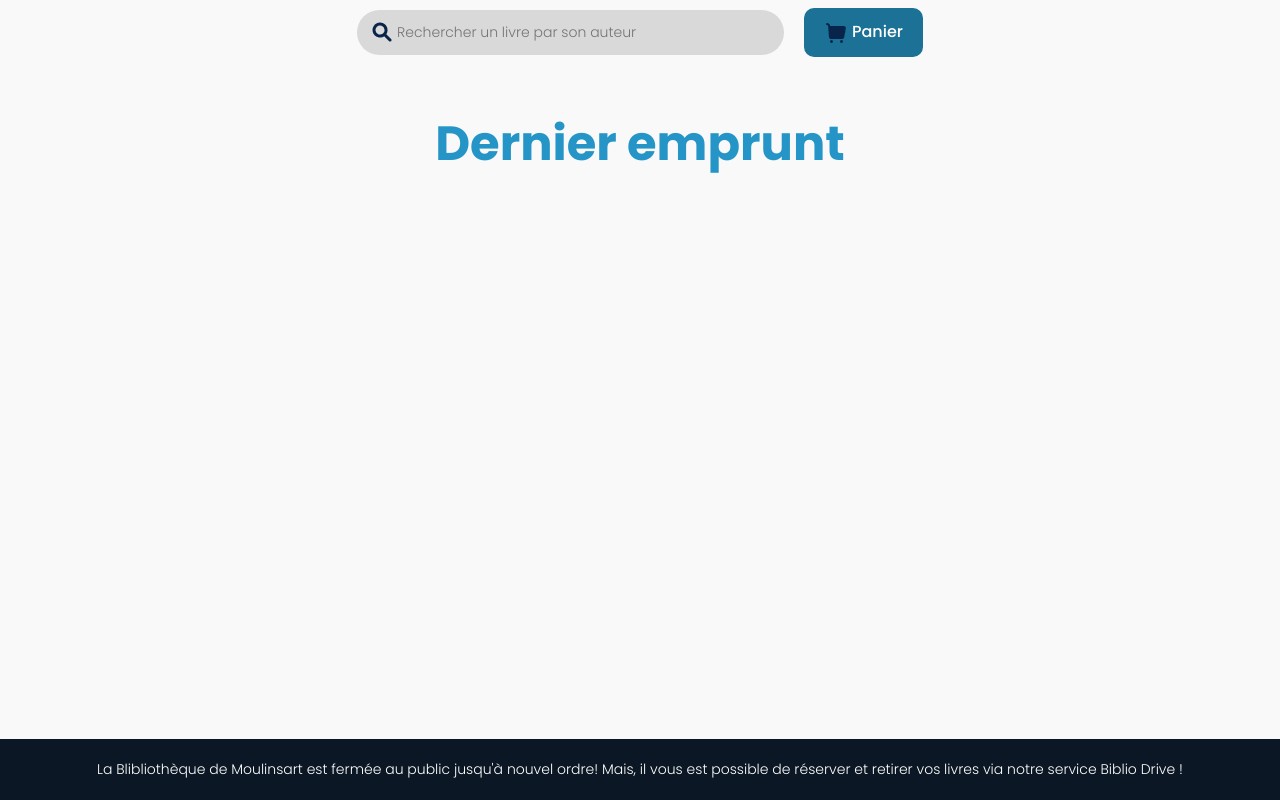
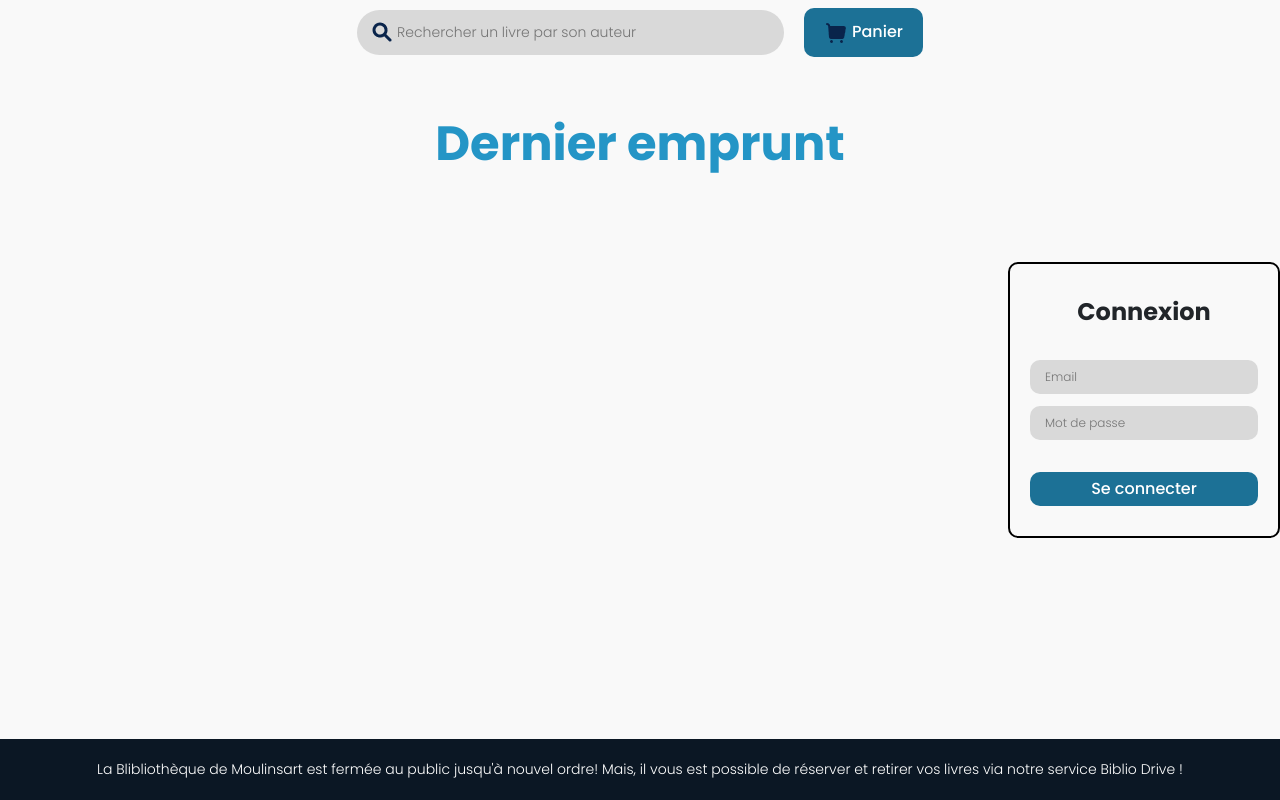
Before and after one commit to LOUDO56/bibliodrive, a PHP site: page /accueil.php in a window 1280 px wide. Run offline with PHP 8.4, Linux system fonts and the light colour scheme.

Commit message:
Connexion utilisateur

```diff
--- a/accueil.php
+++ b/accueil.php
@@ -9,13 +9,15 @@
 </head>
 <body>
     <?php
-
+        require("utilitaires/authentification.php");
         require("utilitaires/entete.html");
+    ?>
+    <h1 class="dernier-emprunt">
+        Dernier emprunt
+    </h1>
+    <?php
         require("utilitaires/message_important.html");
     ?>
 
-    <h1 class="dernier-emprunt">
-        Dernier emprunt
-    </h1>
 </body>
 </html>
--- a/style.css
+++ b/style.css
@@ -1,7 +1,9 @@
 
 @import url('https://fonts.googleapis.com/css2?family=Poppins:wght@300;500;600;700&display=swap');
 
-
+:root{
+    --button-color: #1C7196;
+}
 
 *{
     padding: 0;
@@ -53,16 +55,12 @@ footer p {
     margin-left: 20px;
     padding: 12px 20px;
     border: none;
-    background-color: #1C7196;
+    background-color: var(--button-color);
     border-radius: 10px;
     color: white;
     transition: 150ms ease;
 }
 
-.panier:hover{
-    background-color: #258cb8;
-    box-shadow: 0 0 50px #2eaae060;
-}
 
 
 /* Accueil */
@@ -75,3 +73,82 @@ footer p {
     font-weight: bold;
     margin-top: 50px;
 }
+
+
+
+/* Login */
+
+.container-pos{
+    position: absolute;
+    /* right: 0;
+    top: 17em;
+    max-width: 15em; */
+    height: 100%;
+    width: 100%;
+    display: flex;
+    justify-content: right;
+    align-items: center;
+}
+
+.authen-container{
+    padding: 30px 20px;
+    border: 2px solid black;
+    text-align: center;
+    border-radius: 10px;
+    width: 17em;
+}
+
+
+.form-login{
+    display: flex;
+    flex-direction: column;
+    justify-content: center;
+    gap: 12px;
+}
+
+.form-login input:not(input[type="submit"]){
+    font-size: 12px;
+    font-weight: 300;
+}
+
+
+.form-login input{
+    border-radius: 10px;
+}
+
+.titre-form{
+    font-size: 24px;
+    font-weight: bold;
+    margin-bottom: 30px;
+}
+
+.input-login{
+    background-color: #D9D9D9;
+    border: none;
+    padding: 8px 15px;
+}
+
+.submit-login{
+    margin-top: 20px;
+    background-color: var(--button-color);
+    border: none;
+    color: white;
+    padding: 5px 15px;
+    transition: 150ms ease;
+}
+
+.erreur-connexion{
+    color: rgb(226, 97, 97);
+    font-size: 13px;
+    margin-bottom: 0 !important;
+}
+
+
+.panier:hover, .submit-login:hover{
+    background-color: #258cb8;
+    box-shadow: 0 0 50px #2eaae060;
+}
+
+.admin-account{
+    color: #cf3325;
+}
--- /dev/null
+++ b/utilitaires/authentification.php
@@ -0,0 +1,71 @@
+
+<?php require_once('connexion.php')?>
+<div class="container-pos">
+    <div class="authen-container">
+        <?php
+            // Vérifier si utilisateur authentifié.
+            if(isset($_POST["email"])) {
+                $requete = $connexion->prepare("SELECT profil FROM utilisateur WHERE mel = :email AND motdepasse = :mdp");
+                $requete->bindValue(":email", $_POST["email"], PDO::PARAM_STR);
+                $requete->bindValue(":mdp", $_POST["mdp"], PDO::PARAM_STR);
+                $requete->execute();
+                $requete->setFetchMode(PDO::FETCH_OBJ);
+
+                $utilisateur = $requete->fetch();
+
+                if($utilisateur) {
+                    $_SESSION["email"] = $_POST["email"];
+                    $_SESSION["connected"] = TRUE;
+                }
+                else{
+                    $erreur_connexion = TRUE;
+                    $email_renseigne = $_POST["email"];
+                }
+
+            }
+
+
+            if(isset($_SESSION["connected"])){
+                if(isset($_POST["logoff"])) unset($_SESSION["connected"]); // Déconnecter l'utilisateur
+                else
+                $requete = $connexion->prepare("SELECT mel,nom,prenom,adresse,profil FROM utilisateur WHERE mel = :email");
+                $requete->bindValue(":email", $_SESSION["email"], PDO::PARAM_STR);
+                $requete->execute();
+                $requete->setFetchMode(PDO::FETCH_OBJ);
+                $utilisateur = $requete->fetch();
+                echo '<p class="titre-form"> Bonjour '.$utilisateur->nom.' '.$utilisateur->prenom.'</p>';
+                echo '<p class="email-set">'.$utilisateur->mel.'</p>';
+                if($utilisateur->profil == "client"){
+                    echo '<p class="adresse-set">'.$utilisateur->adresse.'</p>';
+                } else {
+                    echo '<p class="admin-account">Vous êtes Administrateur</p>';
+
+                }
+                echo '
+                    <form method="post" class="form-login">
+                        <input type="hidden" name = "logoff" value = "true">
+                        <input class="submit-login" type="submit" value="Se déconnecter">
+                    </form>
+
+                ';
+            } else {
+                echo '
+
+                <p class="titre-form">Connexion</p>
+
+                <form method="post" class="form-login">';
+                    if(isset($email_renseigne)) // Pour éviter que l'utilisateur retape sans cesse son email en cas d'echec
+                        echo '<input class="input-login" type="email" name="email" id="email" placeholder="Email" autocomplete="off" value="'.$email_renseigne.'"required>';
+                    else
+                        echo '<input class="input-login" type="email" name="email" id="email" placeholder="Email" autocomplete="off" required>';
+
+                echo '
+                    <input class="input-login" type="password" name="mdp" id="mdp" placeholder="Mot de passe" autocomplete="off" required>';
+                    if(isset($erreur_connexion)) echo '<p class="erreur-connexion">Votre email ou de passe est incorrect.</p>';
+                echo '
+                <input class="submit-login" type="submit" value="Se connecter">
+                </form>';
+            }
+        ?>
+    </div>
+</div>
--- /dev/null
+++ b/utilitaires/connexion.php
@@ -0,0 +1,18 @@
+<?php
+
+    try {
+        $dns = 'mysql:host=localhost;dbname=bibliodrive'; // dbname : nom de la base
+        $utilisateur = 'root'; // root sur vos postes
+        $motDePasse = ''; // pas de mot de passe sur vos postes
+        $connexion = new PDO( $dns, $utilisateur, $motDePasse );
+    } catch (Exception $e) {
+        echo "Connexion à la base de donnée bibliodrive impossible : ", $e->getMessage();
+        die();
+    }
+
+
+
+
+
+
+?>
```
Also changed, not shown: bibliodrive.sql (added, +157 -0 lines).
